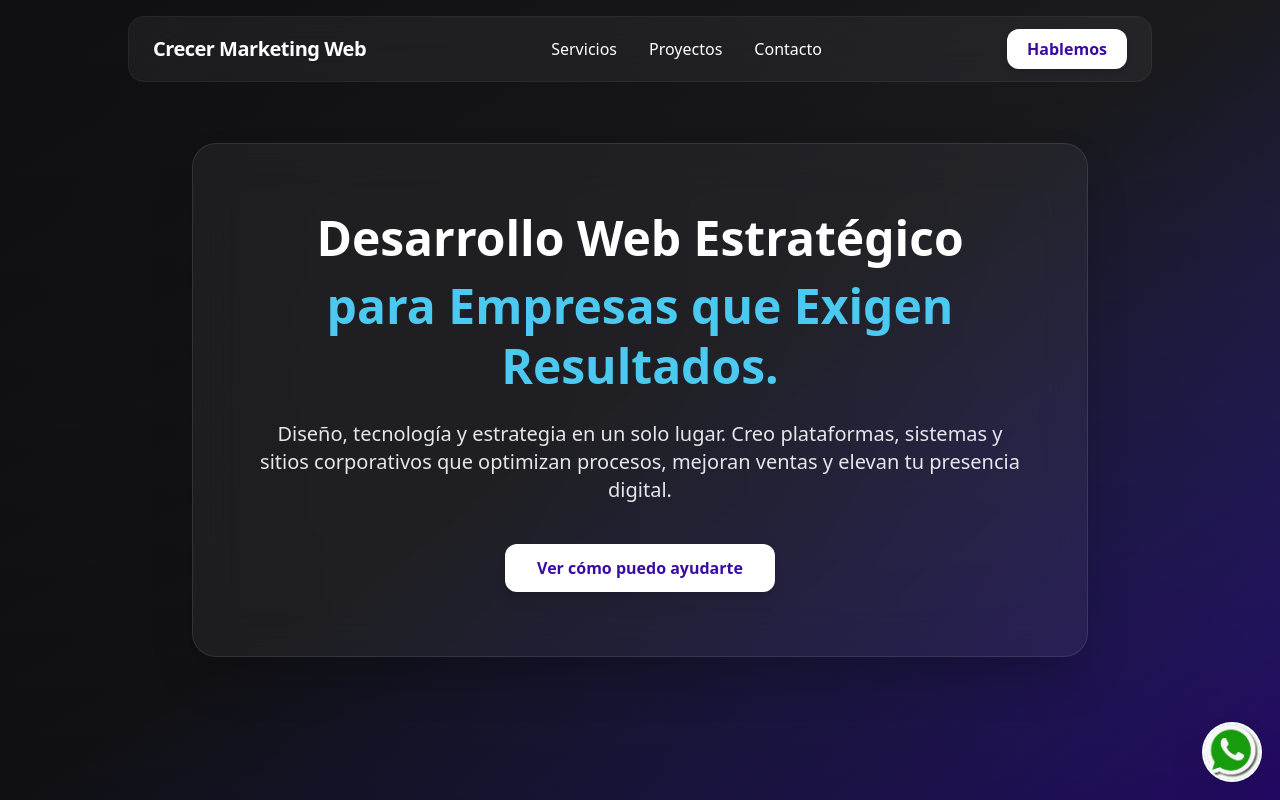
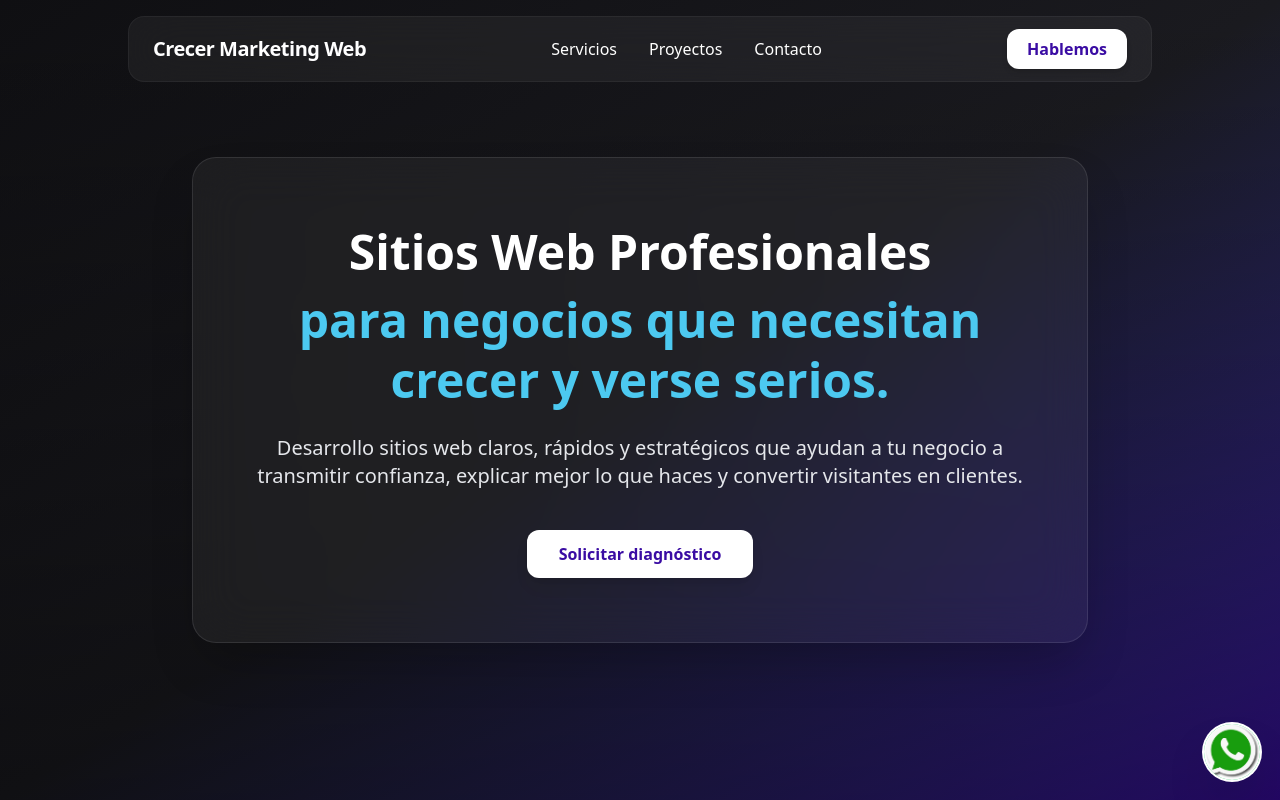
Before and after one commit to JPgitidaho/crecermarketing-web, a React (Vite) app: page / in a window 1280 px wide. Shown: the top 800 px of the page. Built offline with nearby package versions, Linux system fonts and the light colour scheme.

Commit message:
actualization hero

```diff
--- a/src/components/Hero.jsx
+++ b/src/components/Hero.jsx
@@ -13,15 +13,15 @@ function Hero() {
         className="relative max-w-4xl mx-auto text-center backdrop-blur-xl bg-white/5 border border-white/10 rounded-3xl p-10 md:p-16 shadow-2xl"
       >
         <h1 className="text-4xl md:text-5xl font-extrabold text-white leading-tight">
-          Desarrollo Web Estratégico
+          Sitios Web Profesionales
           <span className="block text-[#4cc9f0] mt-2">
-            para Empresas que Exigen Resultados.
+            para negocios que necesitan crecer y verse serios.
           </span>
         </h1>
 
         <p className="mt-6 text-lg md:text-xl text-gray-200">
-          Diseño, tecnología y estrategia en un solo lugar. Creo plataformas, sistemas y sitios corporativos
-          que optimizan procesos, mejoran ventas y elevan tu presencia digital.
+          Desarrollo sitios web claros, rápidos y estratégicos que ayudan a tu negocio
+          a transmitir confianza, explicar mejor lo que haces y convertir visitantes en clientes.
         </p>
 
         <motion.div
@@ -31,10 +31,10 @@ function Hero() {
           className="mt-10 flex justify-center"
         >
           <a
-            href="#servicios"
+            href="#contacto"
             className="px-8 py-3 font-semibold rounded-xl bg-white text-[#3a0ca3] hover:bg-[#4cc9f0] hover:text-black transition-all duration-300 shadow-lg"
           >
-            Ver cómo puedo ayudarte
+            Solicitar diagnóstico
           </a>
         </motion.div>
       </motion.div>
```
